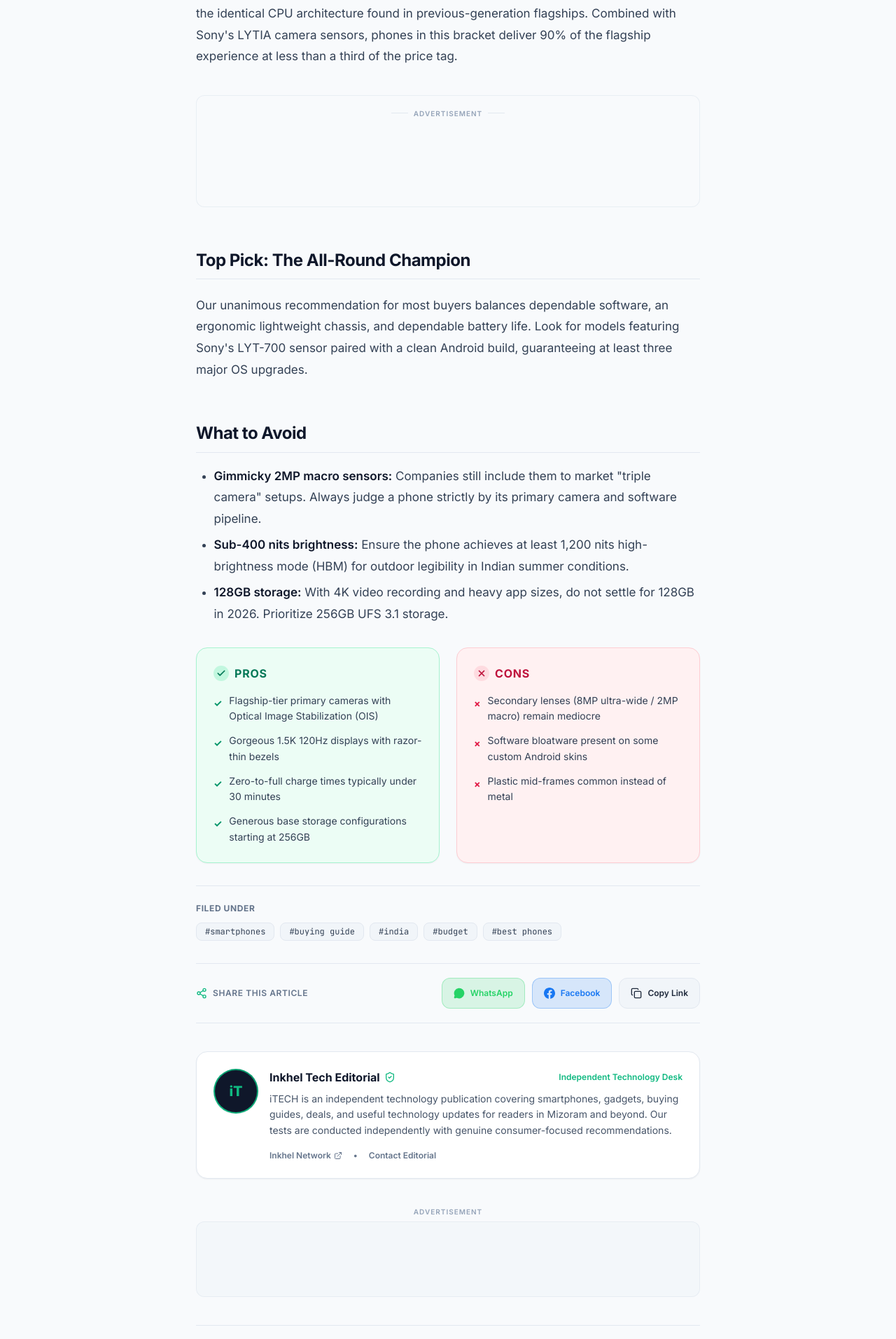
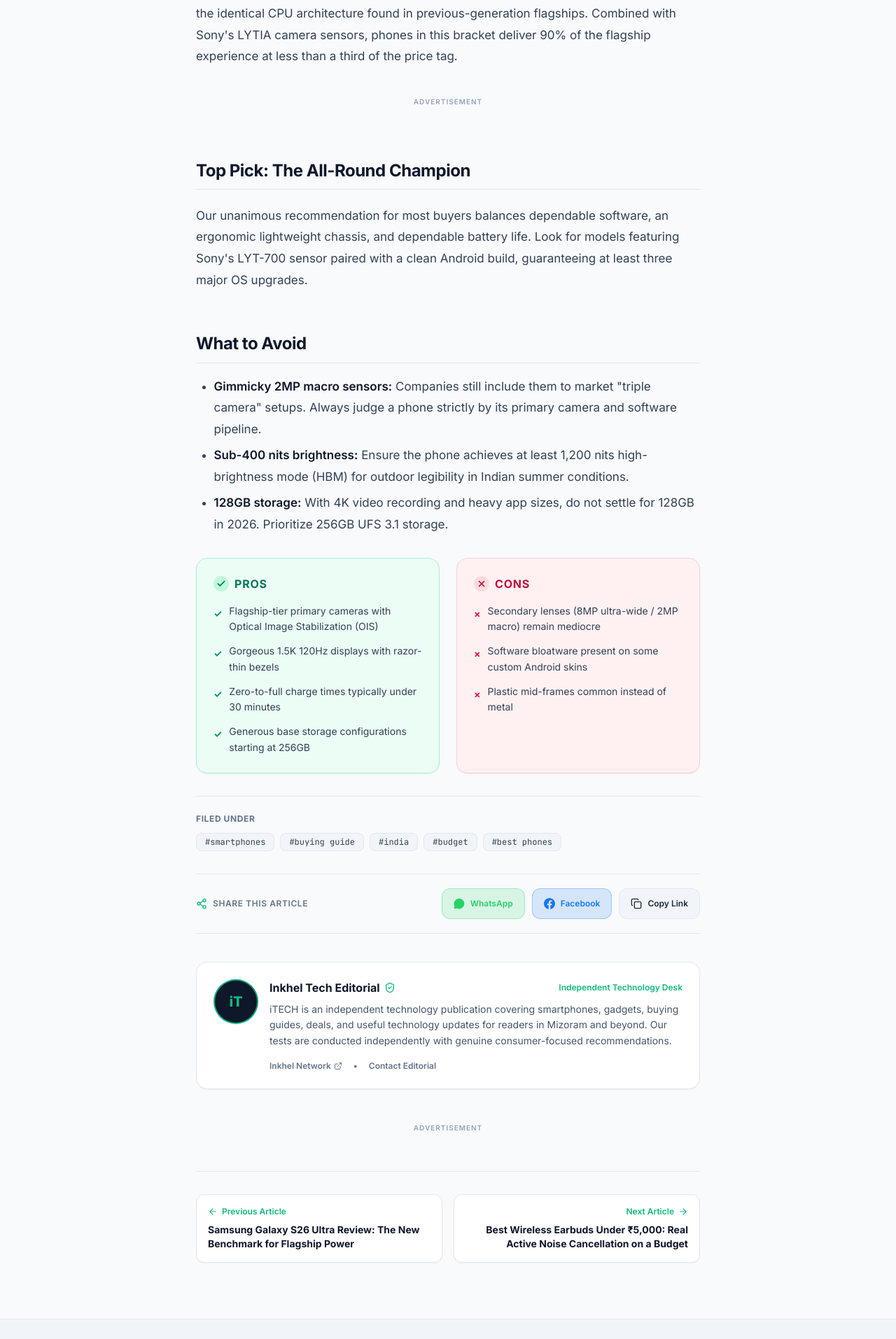
Before and after one commit to lingtuka-design/inkhel-tech, a React (Vite) app: page /post/best-smartphones-under-30000 in a window 1280 px wide. Shown: the part 1907-3820 px from the top of the page at 70% size. Built offline with nearby package versions, Linux system fonts and the light colour scheme.

Commit message:
Enhance AdBanner and InArticleAd to auto-responsive format matching United news without blank border box

```diff
--- a/src/components/AdBanner.tsx
+++ b/src/components/AdBanner.tsx
@@ -24,9 +24,9 @@
   label = 'Advertisement',
 }) => {
   const isPushed = useRef(false);
+  const isNumericSlot = slotId && /^\d+$/.test(slotId);
 
   useEffect(() => {
-    // Only push once per mounted ins instance
     if (isPushed.current) return;
 
     try {
@@ -35,31 +35,27 @@
         isPushed.current = true;
       }
     } catch (err) {
-      // Ad blockers or offline mode gracefully caught
       console.warn('AdSense push error in AdBanner:', err);
     }
   }, [slotId]);
 
-  const isNumericSlot = slotId && /^\d+$/.test(slotId);
-
   return (
     <div
-      className={`my-8 flex flex-col items-center justify-center text-center not-prose ${className}`}
+      className={`my-8 py-2 w-full flex flex-col items-center justify-center text-center not-prose overflow-hidden transition-all ${className}`}
       data-ad-component="ad-banner"
     >
       <span className="text-[10px] tracking-widest uppercase text-slate-400 dark:text-slate-500 mb-1.5 font-semibold select-none">
         {label}
       </span>
 
-      <div className="w-full max-w-4xl flex justify-center items-center min-h-[90px] overflow-hidden rounded-xl bg-slate-100/70 dark:bg-white/[0.02] border border-slate-200/70 dark:border-white/5 p-2 transition-all">
+      <div className="w-full max-w-4xl flex justify-center items-center overflow-hidden">
         <ins
           className="adsbygoogle block w-full text-center"
           style={{
             display: 'block',
-            minHeight: format === 'rectangle' ? '250px' : '90px',
           }}
           data-ad-client={ADSENSE_CLIENT_ID}
-          {...(isNumericSlot ? { 'data-ad-slot': slotId } : {})}
+          data-ad-slot={isNumericSlot ? slotId : 'auto'}
           data-ad-format={format === 'rectangle' ? 'rectangle' : 'auto'}
           data-full-width-responsive={responsive ? 'true' : 'false'}
         />
--- a/src/components/InArticleAd.tsx
+++ b/src/components/InArticleAd.tsx
@@ -11,6 +11,7 @@
   className = '',
 }) => {
   const isPushed = useRef(false);
+  const isNumericSlot = slotId && /^\d+$/.test(slotId);
 
   useEffect(() => {
     if (isPushed.current) return;
@@ -25,29 +26,22 @@
     }
   }, [slotId]);
 
-  const isNumericSlot = slotId && /^\d+$/.test(slotId);
-
   return (
     <div
-      className={`my-10 py-4 px-2 sm:px-4 rounded-xl border border-slate-200/70 dark:border-white/5 bg-slate-50/60 dark:bg-white/[0.02] flex flex-col items-center justify-center text-center not-prose transition-all ${className}`}
+      className={`my-8 py-2 w-full flex flex-col items-center justify-center text-center not-prose overflow-hidden transition-all ${className}`}
       data-ad-component="in-article-ad"
     >
-      <div className="flex items-center gap-2 mb-2 select-none">
-        <span className="h-px w-6 bg-slate-200 dark:bg-white/10"></span>
-        <span className="text-[10px] uppercase tracking-widest text-slate-400 dark:text-slate-500 font-semibold">
-          Advertisement
-        </span>
-        <span className="h-px w-6 bg-slate-200 dark:bg-white/10"></span>
-      </div>
+      <span className="text-[10px] uppercase tracking-widest text-slate-400 dark:text-slate-500 font-semibold mb-1.5 select-none">
+        Advertisement
+      </span>
 
-      <div className="w-full max-w-2xl flex justify-center items-center min-h-[100px] overflow-hidden">
+      <div className="w-full max-w-3xl flex justify-center items-center overflow-hidden">
         <ins
           className="adsbygoogle block w-full text-center"
-          style={{ display: 'block', textAlign: 'center', minHeight: '90px' }}
+          style={{ display: 'block', textAlign: 'center' }}
           data-ad-client={ADSENSE_CLIENT_ID}
-          {...(isNumericSlot ? { 'data-ad-slot': slotId } : {})}
-          data-ad-format="fluid"
-          data-ad-layout="in-article"
+          data-ad-slot={isNumericSlot ? slotId : 'auto'}
+          data-ad-format="auto"
           data-full-width-responsive="true"
         />
       </div>
--- a/src/index.css
+++ b/src/index.css
@@ -178,3 +178,8 @@
 .dark .prose-editorial img {
   border: 1px solid rgba(255, 255, 255, 0.1);
 }
+
+/* AdSense clean rendering: collapse slot when unfilled */
+ins.adsbygoogle[data-ad-status="unfilled"] {
+  display: none !important;
+}
```
